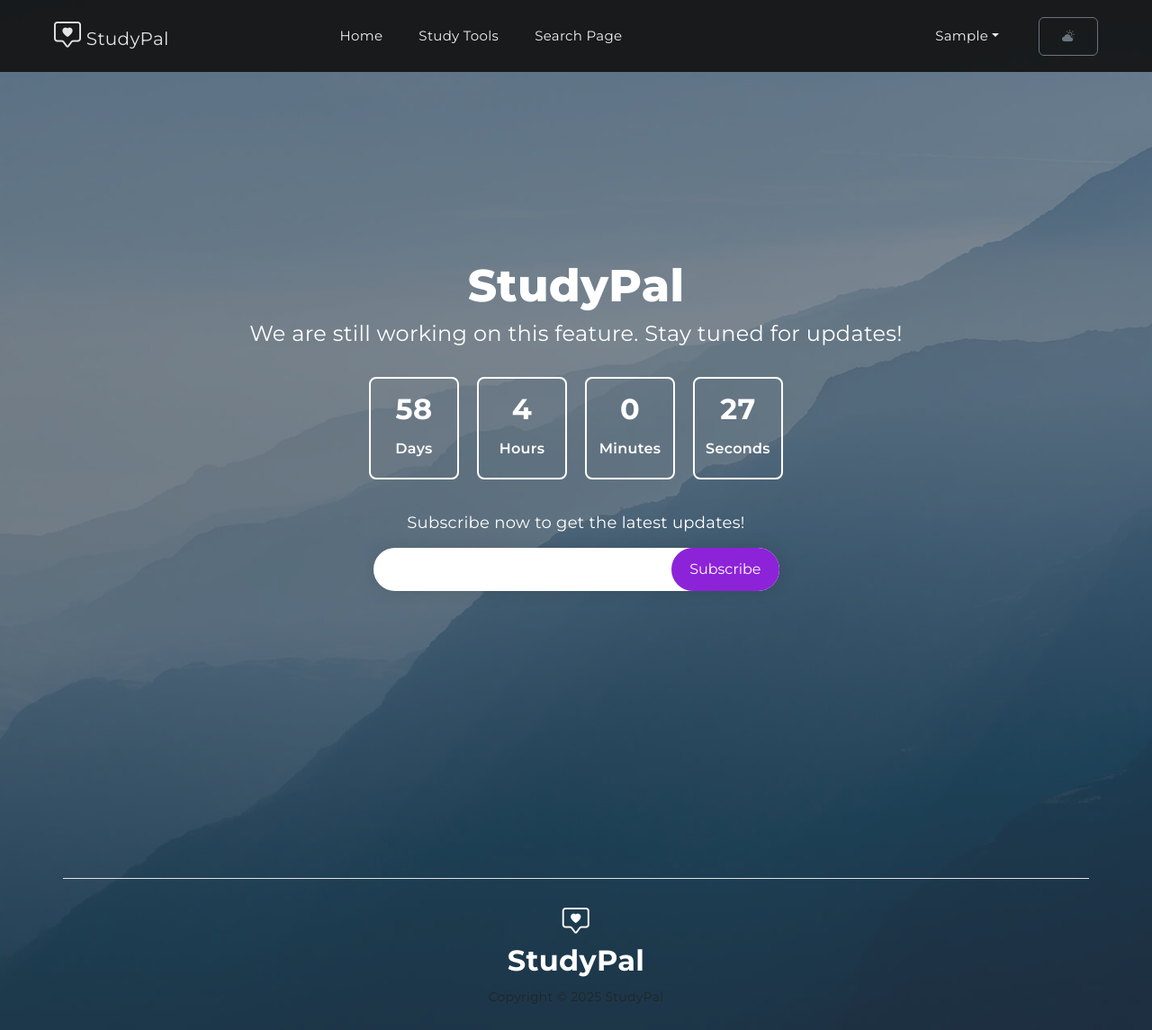
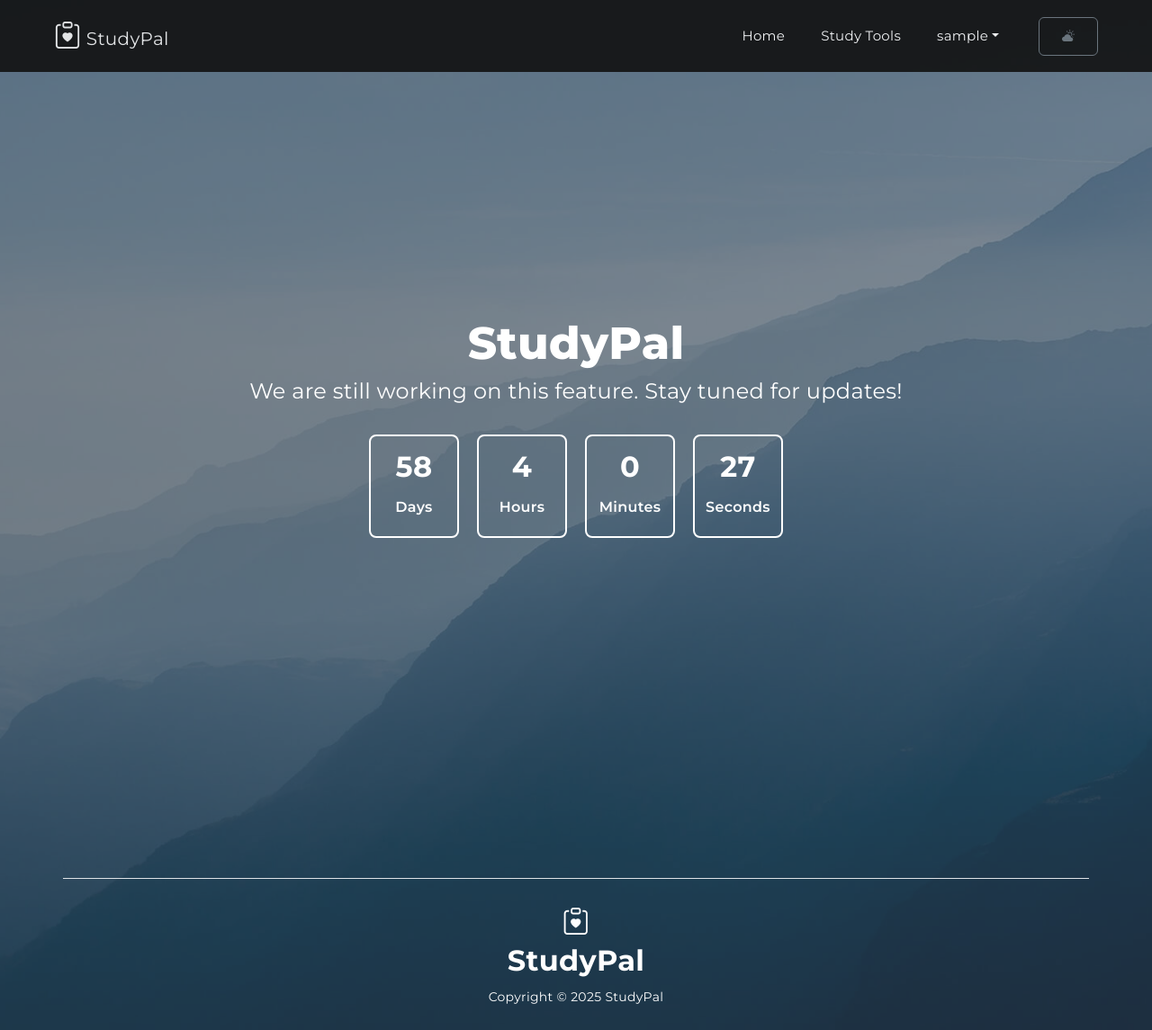
Before and after one commit to jvy00/studypal, a Flask app: page /coming-soon in a window 1280 px wide. Shown: the whole page at 90% size. Run offline with Flask 3, Linux system fonts and the light colour scheme; the visitor is signed in with stand-in values (Sample User, id 1).

Commit message:
new features

```diff
--- a/website/auth.py
+++ b/website/auth.py
@@ -34,7 +34,7 @@ def login():
 @login_required
 def logout():
     logout_user()
-    flash('Thank you for coming!', category='success')
+    flash('You have been successfully logged out..', category='success')
     return redirect(url_for('auth.login'))
 
 @auth.route('/signup', methods=['GET', 'POST'])
--- a/website/static/css/darkmode.css
+++ b/website/static/css/darkmode.css
@@ -48,6 +48,12 @@ body.dark-mode {
         box-shadow: none !important;
     }
 
+    .signup-card input::placeholder {
+        opacity: 0.5;
+        color: rgb(156, 156, 156);
+      }
+
+
     .password-toggle-icon i {
         color: #f5f5f5;
     }
@@ -59,4 +65,13 @@ body.dark-mode {
         color: #ffffff;
         box-shadow: none !important;
     }
+
+
+    .login-card a {
+        color: #bb86fc !important;
+    }
+
+    .login-card a:hover {
+        color: #f3f3f3 !important;
+    }
 }
--- a/website/templates/404.html
+++ b/website/templates/404.html
@@ -12,8 +12,8 @@
     -->
 
     <!--Favicon-->
-    <link rel="shortcut icon" href="{{ url_for('static', filename='images/favicon.ico') }}" type="image/x-icon">
-    <link rel="icon" href="{{ url_for('static', filename='images/favicon.ico') }}" type="image/x-icon">
+    <link rel="shortcut icon" href="{{ url_for('static', filename='images/lf.ico') }}" type="image/x-icon">
+    <link rel="icon" href="{{ url_for('static', filename='images/lf.ico') }}" type="image/x-icon">
 
     <style>
         @import url('https://fonts.googleapis.com/css?family=Dosis:300,400,500');
--- a/website/templates/add-note.html
+++ b/website/templates/add-note.html
@@ -9,7 +9,6 @@
     .container#content{
         background-color: #f3f3f3;
         min-height: 80vh;
-        max-height: 90vh;
     }
 </style>
 {% endblock %}
--- a/website/templates/base.html
+++ b/website/templates/base.html
@@ -16,8 +16,8 @@
     <link href="{{ url_for('static', filename='css/darkmode.css') }}" rel="stylesheet">
 
     <!--Favicon-->
-    <link rel="shortcut icon" href="{{ url_for('static', filename='images/favicon.ico') }}" type="image/x-icon">
-    <link rel="icon" href="{{ url_for('static', filename='images/favicon.ico') }}" type="image/x-icon">
+    <link rel="shortcut icon" href="{{ url_for('static', filename='images/lf.ico') }}" type="image/x-icon">
+    <link rel="icon" href="{{ url_for('static', filename='images/lf.ico') }}" type="image/x-icon">
 
     {% block css %}{% endblock %}
 
@@ -28,7 +28,7 @@
         <nav class="navbar navbar-expand-lg">
           <a class="navbar-brand text-light" href="{{ url_for('views.home') }}">
             <!-- <img src="/" alt="Logo" width="30" height="24" class="d-inline-block align-text-top"> -->
-            <i class="bi bi-chat-square-heart" style="font-size: 30px;"></i>
+            <i class="bi bi-clipboard-heart" style="font-size: 30px;"></i>
             StudyPal
           </a>
           <button class="navbar-toggler border-0" type="button" data-bs-toggle="collapse" data-bs-target="#navigation" aria-expanded="false">
@@ -36,27 +36,20 @@
           </button>
 
           <div class="collapse navbar-collapse" id="navigation">
-            <ul class="navbar-nav mx-auto align-items-center">
+            <ul class="navbar-nav ms-auto align-items-center">
               <li class="nav-item">
                 <a class="nav-link" href="{{ url_for('views.home') }}">Home</a>
               </li>
               <li class="nav-item">
-                <a class="nav-link" href="{{ url_for('views.studytools') }}">Study Tools</a>
+                <a class="nav-link" href="#studytools">Study Tools</a>
               </li>
+
               {% if user.is_authenticated %}
-              <li class="nav-item">
-                <a class="nav-link" href="search.html">Search Page</a>
-              </li>
-            </ul>
-
-            <!-- Right-aligned nav items -->
-            <ul class="navbar-nav ms-auto align-items-center">
               <li class="nav-item dropdown list-unstyled">
-                <a class="nav-link dropdown-toggle" id="navbarDropdown" href="#" role="button" data-bs-toggle="dropdown" aria-haspopup="true" aria-expanded="false">{{user.username}}</a>
+                <a class="nav-link dropdown-toggle" id="navbarDropdown" href="#" role="button" data-bs-toggle="dropdown" aria-haspopup="true" aria-expanded="false" style="text-transform:none">{{user.username}}</a>
                 <ul class="dropdown-menu dropdown-menu-end" aria-labelledby="navbarDropdown">
-                  <a class="dropdown-item" href="#!">Account</a>
-                  <a class="dropdown-item" href="#!">Settings</a>
-                  <div class="dropdown-divider"></div>
+                  <!-- <a class="dropdown-item" href="#!">Account</a>
+                  <div class="dropdown-divider"></div> -->
                   <a class="dropdown-item" id="logout" href="/logout">Logout</a>
                 </ul>
               </li>
@@ -107,7 +100,7 @@
           <div class="py-4 text-center">
             <div class="mb-4 mb-lg-0">
               <a class="navbar-brand" href="{{ url_for('views.home') }}">
-                <i class="bi bi-chat-square-heart" style="font-size: 30px;"></i>
+                <i class="bi bi-clipboard-heart" style="font-size: 30px;"></i>
                   <h3>StudyPal</h3>
                <!-- <img class="img-fluid" src="{{ url_for('static', filename='/images/logo.png') }}" alt="StudyPal"> -->
               </a>
@@ -137,7 +130,7 @@
             // apply dark mode if saved in localStorage
             if (localStorage.getItem('darkMode') === 'enabled') {
                 body.classList.add('dark-mode');
-                icon.className = 'bi-moon-fill'
+                icon.className = 'bi-moon-stars-fill'
             }
 
             toggleDark.addEventListener('click', function () {
--- a/website/templates/coming-soon.html
+++ b/website/templates/coming-soon.html
@@ -4,6 +4,16 @@
 
   <!-- Main CSS File -->
   <link href="{{ url_for('static', filename='css/coming-soon.css') }}" rel="stylesheet">
+
+  <style>
+    body {
+      background: ("{{ url_for('static', filename='images/bg.jpg') }}") top center no-repeat;
+    }
+    .footer-menu, .text-dark {
+      color: #fff !important;
+    }
+
+  </style>
 
 
 
@@ -42,7 +52,7 @@
               <h4>Seconds</h4>
             </div>
           </div>
-
+      <!--
           <div class="col-lg-5 hero-newsletter">
             <p>Subscribe now to get the latest updates!</p>
             <form action="forms/newsletter.php" method="post" class="php-email-form">
@@ -51,7 +61,7 @@
               <div class="error-message"></div>
               <div class="sent-message">Your subscription request has been sent. Thank you!</div>
             </form>
-          </div>
+          </div>     -->
         </div>
       </div>
 
--- a/website/templates/edit-note.html
+++ b/website/templates/edit-note.html
@@ -9,7 +9,6 @@
     .container#content{
         background-color: #f3f3f3;
         min-height: 80vh;
-        max-height: 90vh;
     }
 </style>
 {% endblock %}
--- a/website/templates/home.html
+++ b/website/templates/home.html
@@ -11,7 +11,7 @@
         <h1 class="mb-4">StudyPal</h1>
         <h5 class="mb-4">Your Partner in Learning.</h5>
         <p class="mb-4">StudyPal is a friendly and intuitive study companion that helps students stay organized and focused. With features like customizable study plans and flashcard decks, StudyPal makes learning easier and more enjoyable.</p>
-        <form class="search-wrapper" action="search.html">
+        <form class="search-wrapper" action="/search" method="GET">
           <input id="search-by" name="s" type="search" class="form-control form-control-lg"
             placeholder="Search Here...">
           <button type="submit" class="btn btn-primary">Search</button>
@@ -26,7 +26,7 @@
 <!-- /banner -->
 
 <!-- topics -->
-<section class="section pb-0">
+<section class="section pb-0" id="studytools">
   <div class="container">
     <h2 class="section-title">Our Study Tools</h2>
     <div class="row">
--- a/website/templates/sign-up.html
+++ b/website/templates/sign-up.html
@@ -10,10 +10,10 @@
 <section class="p-3 p-md-4 p-xl-5">
     <div class="container signup-card card">
       <div class="row">
-        <div class="col-12 col-md-6 bsb-tpl-bg-platinum ">
+        <div class="col-12 col-md-6">
           <div class="d-flex flex-column justify-content-between h-100 p-3 p-md-4 p-xl-5">
             <h3 class="m-0">Welcome!</h3>
-            <img class="img-fluid rounded mx-auto my-4" loading="lazy" src="../static/images/logo.png" width="245" height="80" alt="BootstrapBrain Logo">
+            <img src="{{ url_for('static', filename='images/study.png') }}" class="img-fluid" alt="Welcome">
             <p class="mb-0">Not a member yet? <a href="{{ url_for('auth.signup') }}" class="link-secondary text-decoration-none">Sign up now</a></p>
           </div>
         </div>
--- a/website/views.py
+++ b/website/views.py
@@ -94,3 +94,21 @@ def edit_note(note_id):
 
     notes_list = Note.query.filter_by(user_id=current_user.id).all()
     return render_template("edit-note.html", user=current_user, notes=notes_list, current_note=note)     #this will render the edit_note.html and it will pass those variables to that html
+
+
+@views.route('/search', methods=['GET'])
+def search():
+    query = request.args.get('s')  # get the search query from the URL parameter
+    results = []
+
+    if query and current_user.is_authenticated:
+        # search for notes containing the query
+        results = Note.query.filter(
+            (Note.title.ilike(f"%{query}%")) | (Note.note_data.ilike(f"%{query}%"))
+        ).filter_by(user_id=current_user.id).all()
+
+    elif not current_user.is_authenticated:
+        flash('You need to be logged in to search notes', category='error')
+        return redirect(url_for('auth.login'))
+
+    return render_template('search.html', query=query, results=results, user=current_user)
```
Also changed, not shown: website/templates/login.html (+4 -4 lines), website/templates/search.html (added, +61 -0 lines), website/static/images/lf.ico (added), website/static/images/lf.png (added).
